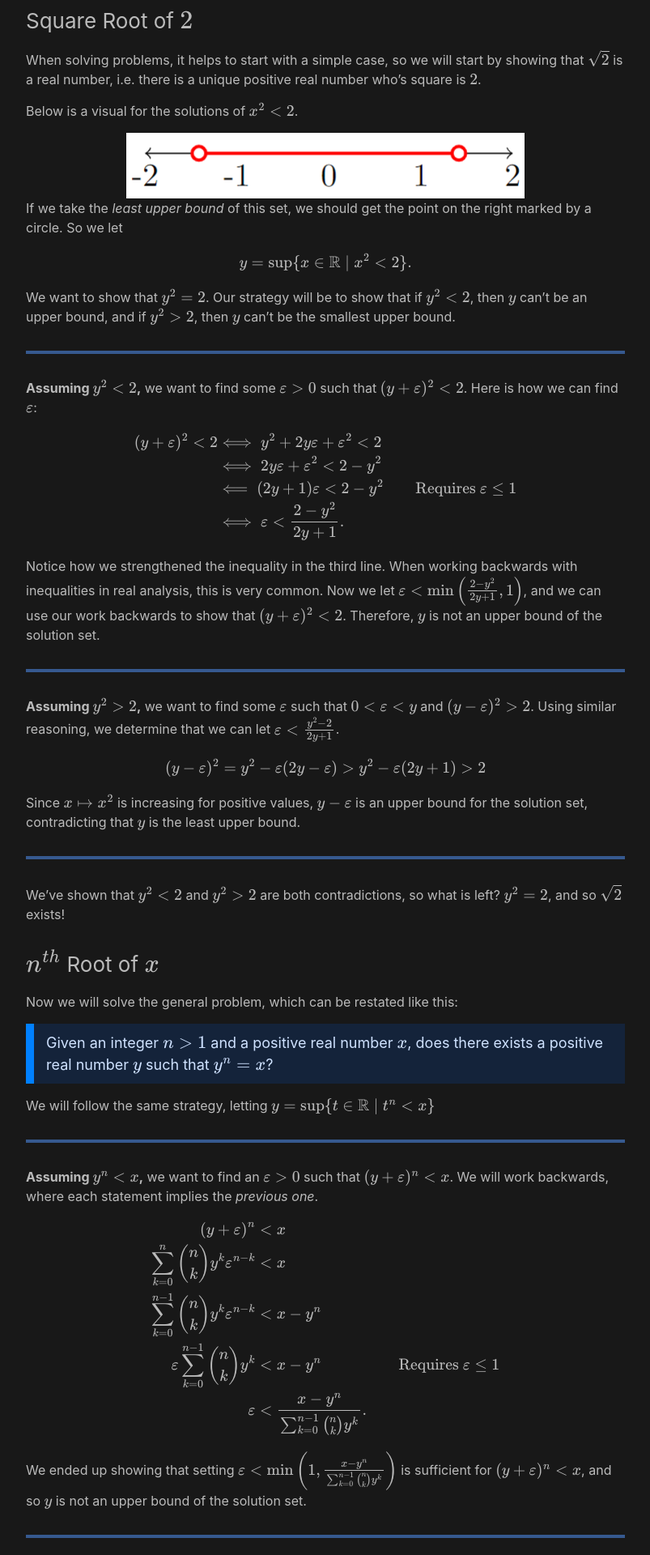
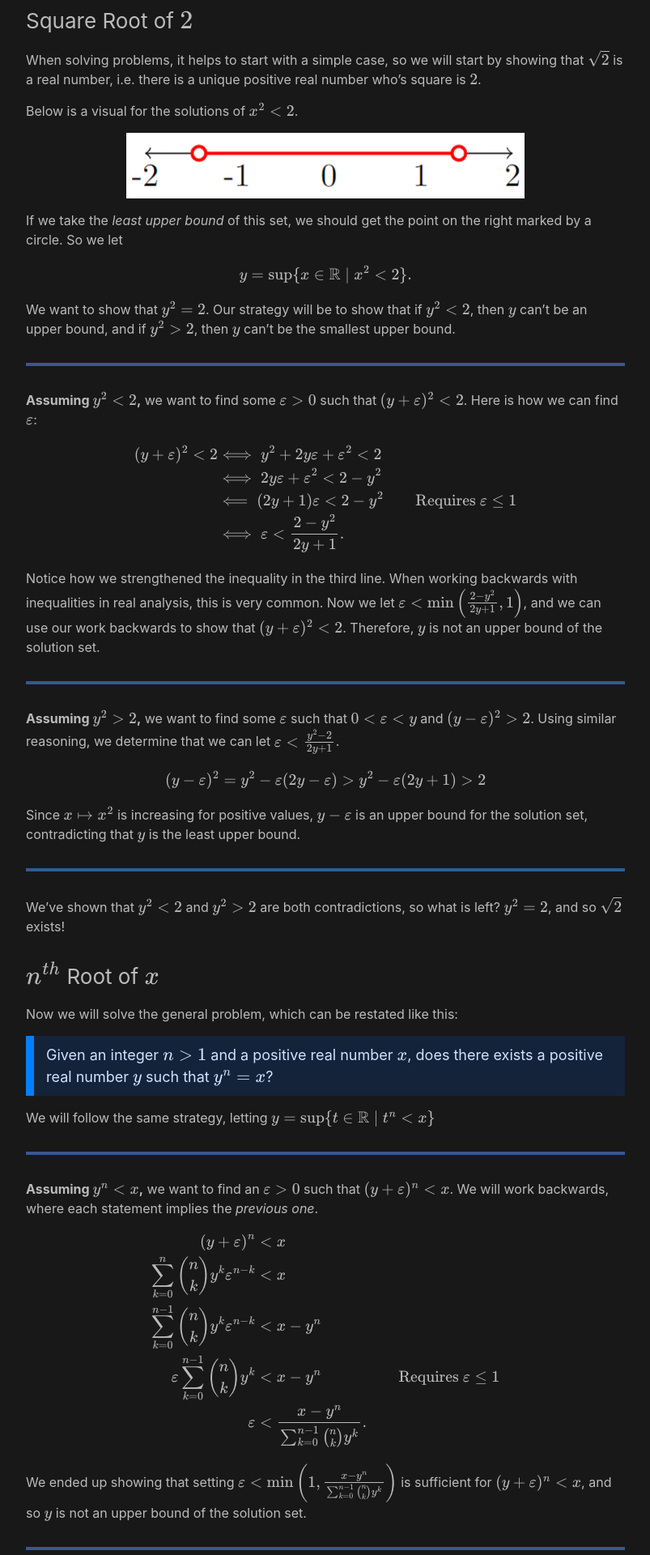
Before and after one commit to Catman314/catman314.github.io, a Jekyll site: the page built from _posts/2024-12-24-calc-nthroot.markdown, in a window 1280 px wide. Shown: the part 429-2349 px from the top of the page at 81% size, without its empty margins (238-1041 px from the left). Built offline with Jekyll 4.4.1, drawn with Linux system fonts in a browser that asks for light colours; formulas are drawn with MathJax 3.

Commit message:
css update

```diff
--- a/_sass/minima/custom-variables.scss
+++ b/_sass/minima/custom-variables.scss
@@ -35,6 +35,10 @@
     border: 2px solid hwb(216 21% 44%) !important;
 }
 
+center img {
+    margin: 0px 0px 15px !important;
+}
+
 blockquote {
     background: hwb(216 0% 0% / 0.15) !important;
     padding: 10px 15px 10px 15px !important;
```
